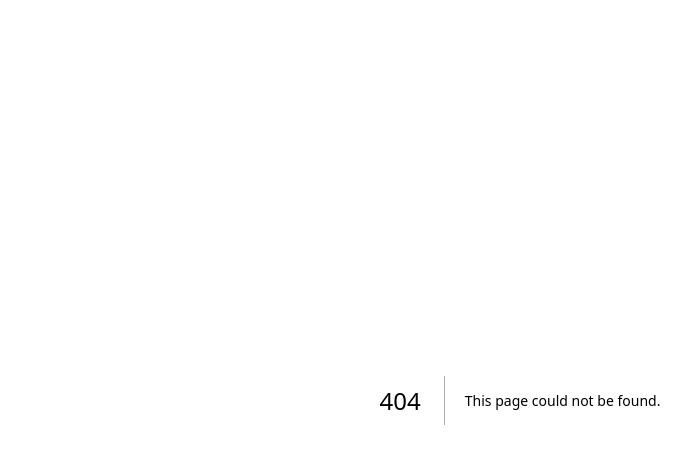
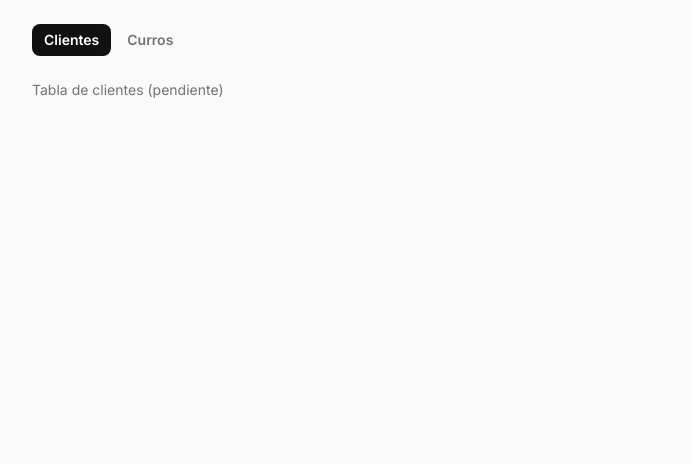
Before and after one commit to LockedDB/lead-tracker, a Next.js app: page /leads in a window 1280 px wide. Before the commit this address had no page. Shown: the top 464 px of the page, without its empty margins (120-811 px from the left). Built offline with nearby package versions, Linux system fonts and the light colour scheme.

Commit message:
feat(ui): shell con tabs Clientes/Curros y contador de hoy

```diff
--- /dev/null
+++ b/app/jobs/page.tsx
@@ -0,0 +1,10 @@
+'use client'
+import { Shell } from '@/components/Shell'
+
+export default function JobsPage() {
+  return (
+    <Shell>
+      <p className="text-sm text-neutral-500">Tabla de curros (pendiente)</p>
+    </Shell>
+  )
+}
--- /dev/null
+++ b/app/leads/page.tsx
@@ -0,0 +1,10 @@
+'use client'
+import { Shell } from '@/components/Shell'
+
+export default function LeadsPage() {
+  return (
+    <Shell>
+      <p className="text-sm text-neutral-500">Tabla de clientes (pendiente)</p>
+    </Shell>
+  )
+}
--- a/app/page.tsx
+++ b/app/page.tsx
@@ -1,10 +1,4 @@
+import { redirect } from 'next/navigation'
 export default function Home() {
-  return (
-    <main className="p-10">
-      <h1 className="text-3xl font-bold text-ink">Lead Tracker</h1>
-      <button className="mt-4 rounded-lg bg-accent px-4 py-2 font-semibold text-white">
-        Botón de prueba
-      </button>
-    </main>
-  )
+  redirect('/leads')
 }
--- /dev/null
+++ b/components/Shell.tsx
@@ -0,0 +1,48 @@
+'use client'
+import Link from 'next/link'
+import { usePathname } from 'next/navigation'
+
+const TABS = [
+  { href: '/leads', label: 'Clientes' },
+  { href: '/jobs', label: 'Curros' },
+]
+
+export function Shell({
+  children,
+  todayCount,
+}: {
+  children: React.ReactNode
+  todayCount?: number
+}) {
+  const pathname = usePathname()
+  return (
+    <div className="mx-auto max-w-5xl px-6 py-6">
+      <header className="mb-6 flex items-center gap-3">
+        <nav className="flex gap-1">
+          {TABS.map((t) => {
+            const active = pathname.startsWith(t.href)
+            return (
+              <Link
+                key={t.href}
+                href={t.href}
+                className={
+                  'rounded-lg px-3 py-1.5 text-sm font-semibold transition ' +
+                  (active ? 'bg-ink text-white' : 'text-neutral-500 hover:text-ink')
+                }
+              >
+                {t.label}
+              </Link>
+            )
+          })}
+        </nav>
+        <div className="flex-1" />
+        {todayCount != null && todayCount > 0 && (
+          <span className="rounded-lg border border-accent/30 bg-accent-soft px-3 py-1.5 text-sm font-semibold text-accent">
+            ⏰ {todayCount} tocan hoy
+          </span>
+        )}
+      </header>
+      {children}
+    </div>
+  )
+}
```
